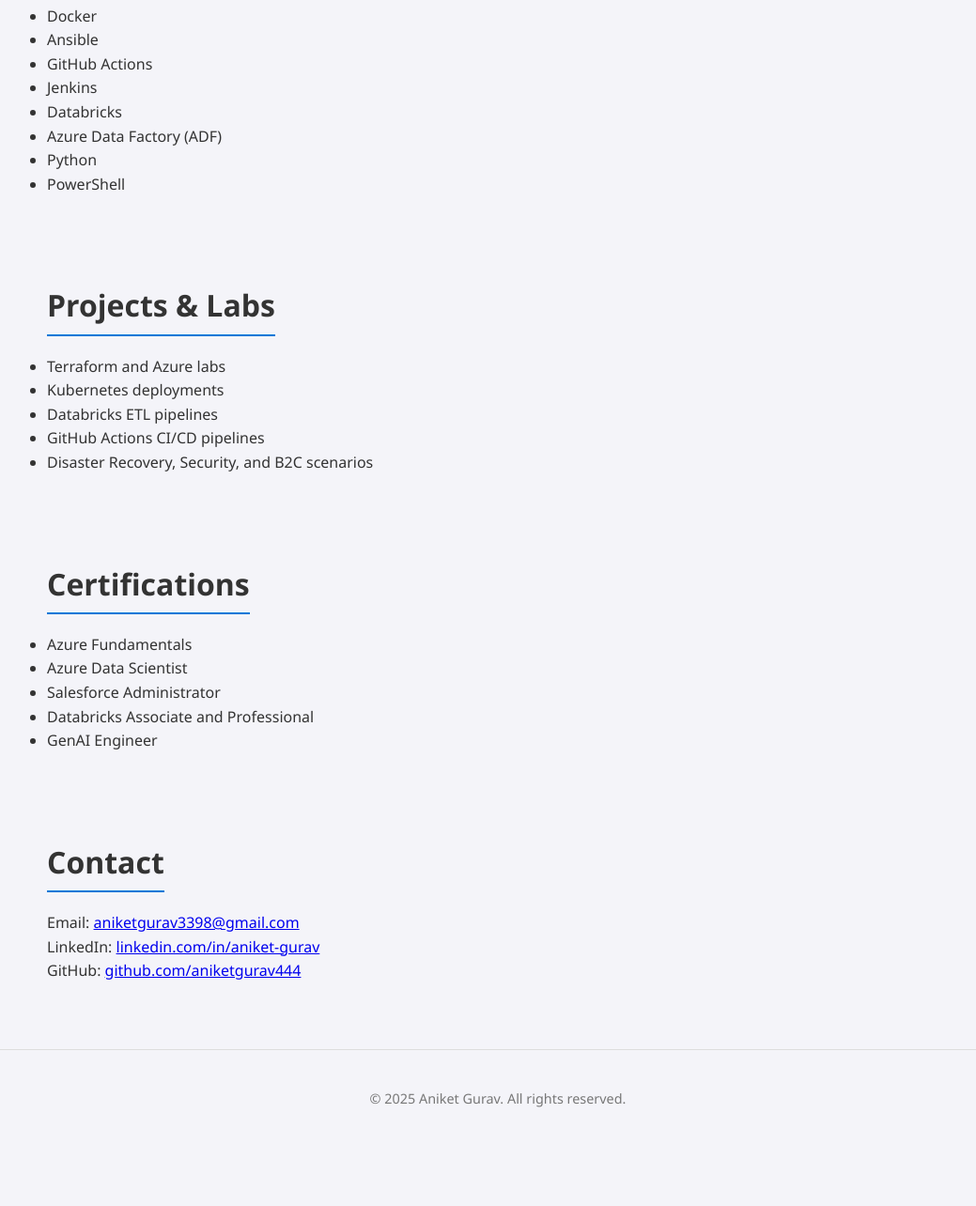
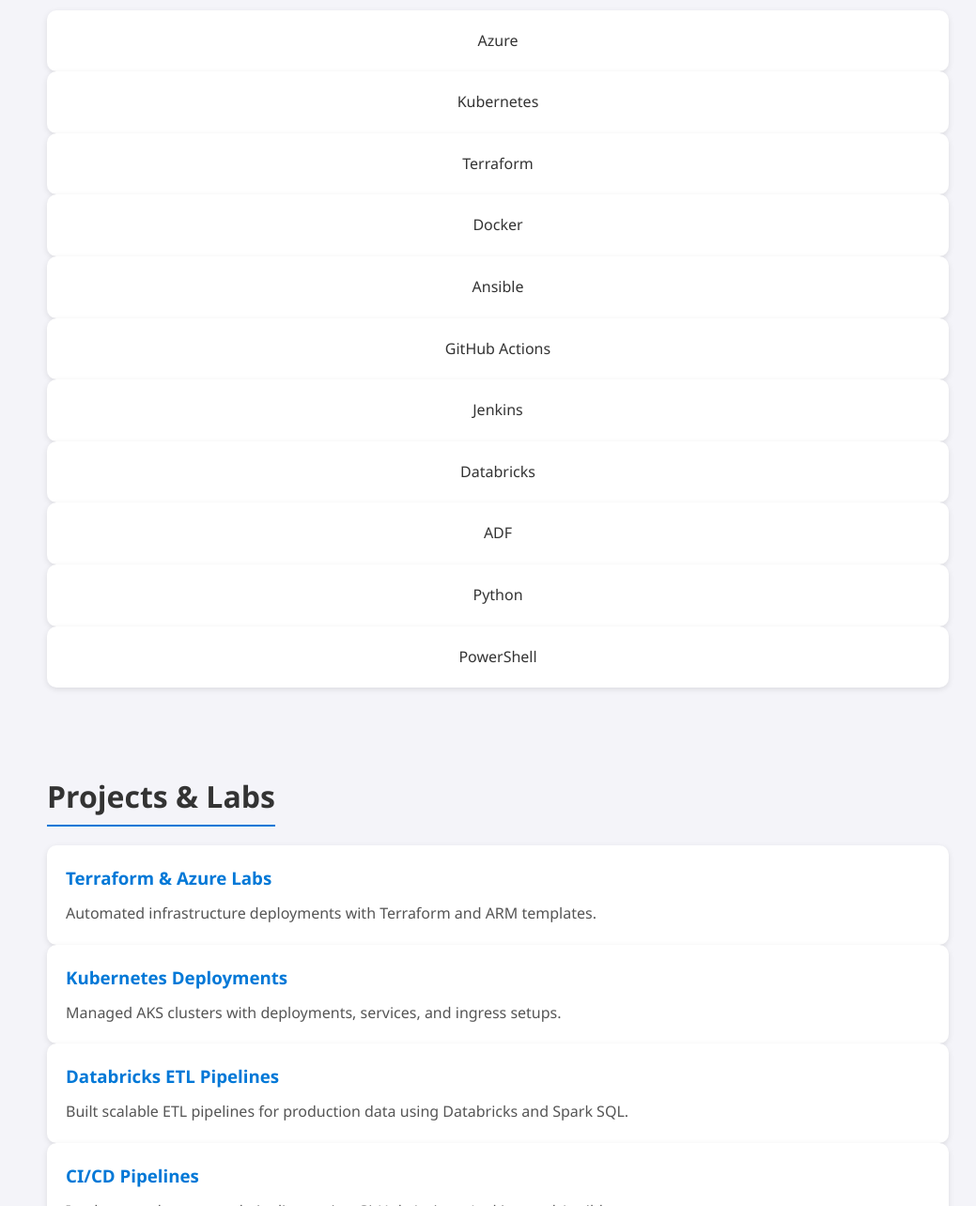
Before and after one commit to aniketgurav444/all-about-me, a plain HTML site: page index.html in a window 1280 px wide. Shown: the part 730-2014 px from the top of the page at 94% size, without its empty margins (110-1149 px from the left). Before the commit the page ends 1951 px from the top, so only its background shows below. Drawn offline with Linux system fonts and the light colour scheme.

Commit message:
Update index.html

```diff
--- a/index.html
+++ b/index.html
@@ -5,16 +5,33 @@
     <meta name="viewport" content="width=device-width, initial-scale=1.0">
     <title>Aniket Gurav - Portfolio</title>
     <link rel="stylesheet" href="style.css">
+    <link href="https://fonts.googleapis.com/css2?family=Roboto:wght@400;700&display=swap" rel="stylesheet">
 </head>
 <body>
-    <header>
-        <div class="container">
+    <!-- Navbar -->
+    <nav id="navbar">
+        <div class="container nav-container">
+            <a href="#home" class="logo">Aniket Gurav</a>
+            <ul class="nav-links">
+                <li><a href="#home">Home</a></li>
+                <li><a href="#about">About</a></li>
+                <li><a href="#skills">Skills</a></li>
+                <li><a href="#projects">Projects</a></li>
+                <li><a href="#contact">Contact</a></li>
+            </ul>
+        </div>
+    </nav>
+
+    <!-- Home Section -->
+    <section id="home">
+        <div class="container home-container">
             <img src="assets/aniket.jpg" alt="Aniket Gurav" class="profile-pic">
-            <h1>Aniket Gurav</h1>
+            <h1>Hello, I'm Aniket Gurav</h1>
             <p>DevOps & Cloud Engineer | Azure | Kubernetes | Terraform | ADF | Databricks</p>
         </div>
-    </header>
+    </section>
 
+    <!-- About Section -->
     <section id="about">
         <div class="container">
             <h2>About Me</h2>
@@ -22,60 +39,62 @@
         </div>
     </section>
 
+    <!-- Skills Section -->
     <section id="skills">
         <div class="container">
-            <h2>Skills & Tools</h2>
-            <ul>
-                <li>Azure</li>
-                <li>Kubernetes</li>
-                <li>Terraform</li>
-                <li>Docker</li>
-                <li>Ansible</li>
-                <li>GitHub Actions</li>
-                <li>Jenkins</li>
-                <li>Databricks</li>
-                <li>Azure Data Factory (ADF)</li>
-                <li>Python</li>
-                <li>PowerShell</li>
-            </ul>
+            <h2>Skills</h2>
+            <div class="skills-grid">
+                <div class="skill-item">Azure</div>
+                <div class="skill-item">Kubernetes</div>
+                <div class="skill-item">Terraform</div>
+                <div class="skill-item">Docker</div>
+                <div class="skill-item">Ansible</div>
+                <div class="skill-item">GitHub Actions</div>
+                <div class="skill-item">Jenkins</div>
+                <div class="skill-item">Databricks</div>
+                <div class="skill-item">ADF</div>
+                <div class="skill-item">Python</div>
+                <div class="skill-item">PowerShell</div>
+            </div>
         </div>
     </section>
 
+    <!-- Projects Section -->
     <section id="projects">
         <div class="container">
             <h2>Projects & Labs</h2>
-            <ul>
-                <li>Terraform and Azure labs</li>
-                <li>Kubernetes deployments</li>
-                <li>Databricks ETL pipelines</li>
-                <li>GitHub Actions CI/CD pipelines</li>
-                <li>Disaster Recovery, Security, and B2C scenarios</li>
-            </ul>
+            <div class="projects-grid">
+                <div class="project-card">
+                    <h3>Terraform & Azure Labs</h3>
+                    <p>Automated infrastructure deployments with Terraform and ARM templates.</p>
+                </div>
+                <div class="project-card">
+                    <h3>Kubernetes Deployments</h3>
+                    <p>Managed AKS clusters with deployments, services, and ingress setups.</p>
+                </div>
+                <div class="project-card">
+                    <h3>Databricks ETL Pipelines</h3>
+                    <p>Built scalable ETL pipelines for production data using Databricks and Spark SQL.</p>
+                </div>
+                <div class="project-card">
+                    <h3>CI/CD Pipelines</h3>
+                    <p>Implemented automated pipelines using GitHub Actions, Jenkins, and Ansible.</p>
+                </div>
+            </div>
         </div>
     </section>
 
-    <section id="certifications">
-        <div class="container">
-            <h2>Certifications</h2>
-            <ul>
-                <li>Azure Fundamentals</li>
-                <li>Azure Data Scientist</li>
-                <li>Salesforce Administrator</li>
-                <li>Databricks Associate and Professional</li>
-                <li>GenAI Engineer</li>
-            </ul>
-        </div>
-    </section>
-
+    <!-- Contact Section -->
     <section id="contact">
         <div class="container">
-            <h2>Contact</h2>
+            <h2>Contact Me</h2>
             <p>Email: <a href="mailto:aniketgurav3398@gmail.com">aniketgurav3398@gmail.com</a></p>
             <p>LinkedIn: <a href="https://www.linkedin.com/in/aniket-gurav">linkedin.com/in/aniket-gurav</a></p>
             <p>GitHub: <a href="https://github.com/aniketgurav444">github.com/aniketgurav444</a></p>
         </div>
     </section>
 
+    <!-- Footer -->
     <footer>
         <div class="container">
             <p>&copy; 2025 Aniket Gurav. All rights reserved.</p>
```
